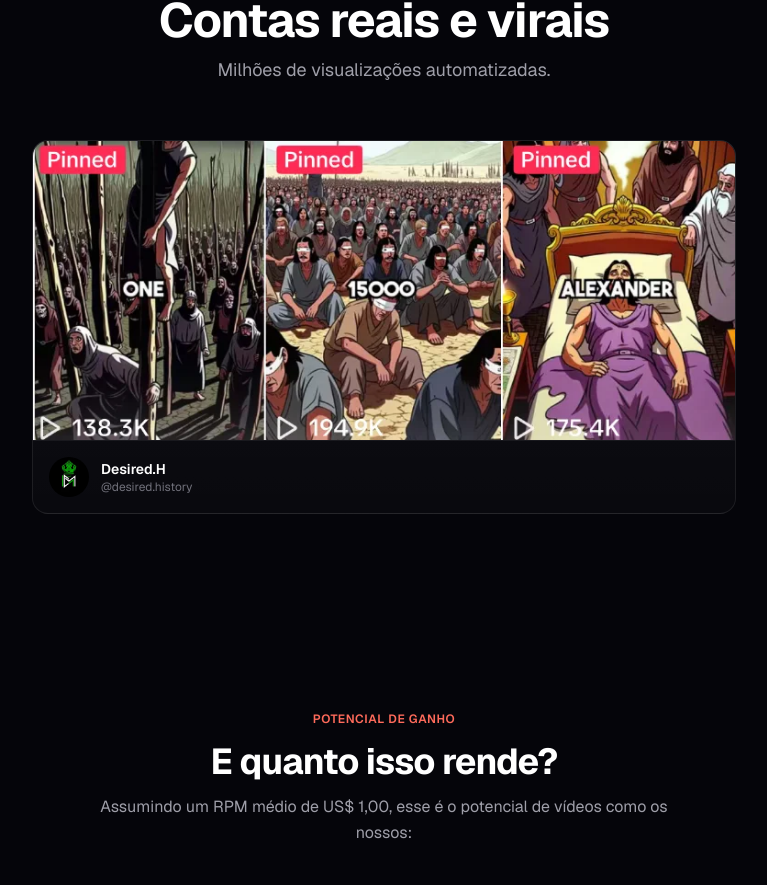
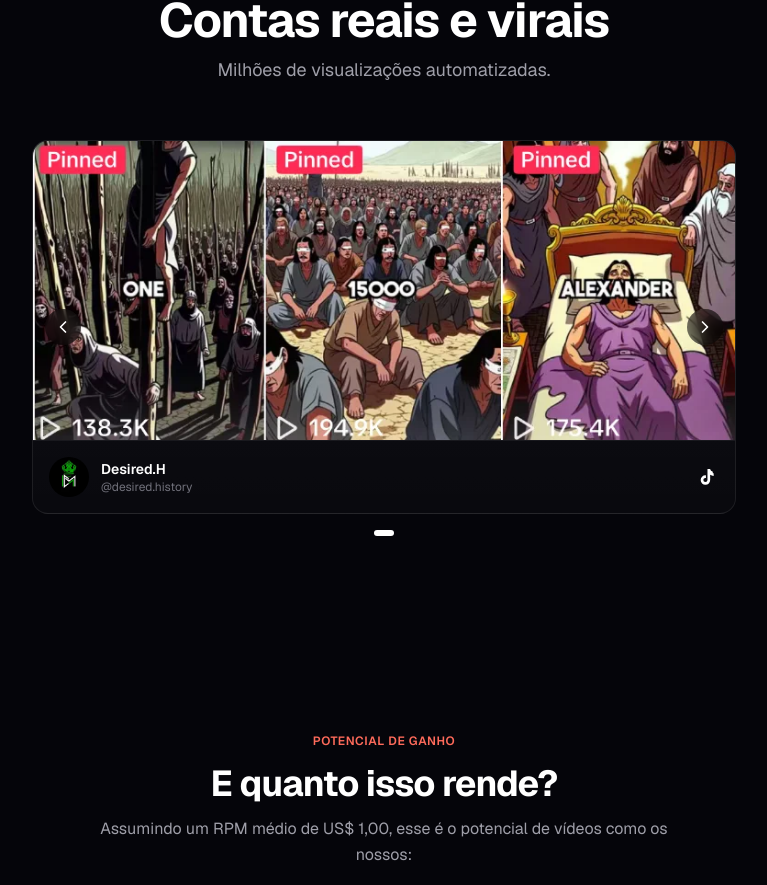
Before and after one commit to mocinhadigital/Virazo, a Next.js app: page / in a window 1280 px wide. Shown: the part 1480-2365 px from the top of the page, without its empty margins (256-1023 px from the left). Built offline with nearby package versions, Linux system fonts and the light colour scheme.

Commit message:
Transforma Contas reais e virais em carrossel real: setas circulares, indicadores de posicao e icone do TikTok na faixa inferior, estruturado para multiplas contas

```diff
--- a/src/components/landing/RealAccounts.tsx
+++ b/src/components/landing/RealAccounts.tsx
@@ -1,4 +1,40 @@
+"use client";
+
+import { useState } from "react";
+import { ChevronLeft, ChevronRight } from "lucide-react";
+
+// Estrutura pronta pra carrossel — hoje só existe 1 conjunto de conteúdo
+// real/autorizado (@desired.history). Adicionar mais contas aqui é só
+// crescer este array; setas e indicadores já se ajustam sozinhos à
+// quantidade de itens.
+const ACCOUNTS = [
+  {
+    name: "Desired.H",
+    handle: "@desired.history",
+    avatar: "/assets/avatars/desired-history.webp",
+    screenshot: "/assets/screenshots/prova-1.webp",
+  },
+];
+
+function TikTokIcon({ className }: { className?: string }) {
+  return (
+    <svg className={className} viewBox="0 0 24 24" fill="currentColor" aria-hidden="true">
+      <path d="M16.6 5.82a4.28 4.28 0 0 1-3.32-3.32h-3.1v13.1a2.48 2.48 0 1 1-2.48-2.48c.2 0 .4.02.6.06V9.98a5.6 5.6 0 0 0-.6-.03A5.7 5.7 0 1 0 13.4 15.6V9.4a7.4 7.4 0 0 0 4.2 1.3V7.6a4.28 4.28 0 0 1-1-.14 4.3 4.3 0 0 1-.02-1.64z" />
+    </svg>
+  );
+}
+
 export default function RealAccounts() {
+  const [index, setIndex] = useState(0);
+  const account = ACCOUNTS[index];
+
+  function goPrev() {
+    setIndex((i) => (i - 1 + ACCOUNTS.length) % ACCOUNTS.length);
+  }
+  function goNext() {
+    setIndex((i) => (i + 1) % ACCOUNTS.length);
+  }
+
   return (
     <section className="py-16 sm:py-20">
       <div className="mx-auto max-w-3xl px-4 text-center sm:px-6 lg:px-8">
@@ -9,26 +45,63 @@ export default function RealAccounts() {
           Milhões de visualizações automatizadas.
         </p>
 
-        <div className="card-glass mt-12 overflow-hidden rounded-2xl text-left sm:mt-14">
+        <div className="mt-12 sm:mt-14">
+          <div className="card-glass relative overflow-hidden rounded-2xl text-left">
+            <button
+              type="button"
+              onClick={goPrev}
+              aria-label="Conta anterior"
+              className="absolute left-3 top-1/2 z-10 flex h-9 w-9 -translate-y-1/2 items-center justify-center rounded-full bg-black/50 text-white backdrop-blur-sm transition-colors hover:bg-black/70"
+            >
+              <ChevronLeft className="h-5 w-5" />
+            </button>
+            <button
+              type="button"
+              onClick={goNext}
+              aria-label="Próxima conta"
+              className="absolute right-3 top-1/2 z-10 flex h-9 w-9 -translate-y-1/2 items-center justify-center rounded-full bg-black/50 text-white backdrop-blur-sm transition-colors hover:bg-black/70"
+            >
+              <ChevronRight className="h-5 w-5" />
+            </button>
+
             {/* eslint-disable-next-line @next/next/no-img-element */}
             <img
-            src="/assets/screenshots/prova-1.webp"
-            alt="Print de vídeos com alta visualização da conta @desired.history"
+              src={account.screenshot}
+              alt={`Print de vídeos com alta visualização da conta ${account.handle}`}
               className="w-full"
               loading="lazy"
             />
-          <div className="flex items-center gap-3 border-t border-white/[0.06] p-4">
+
+            <div className="flex items-center justify-between gap-3 border-t border-white/[0.06] p-4">
+              <div className="flex items-center gap-3">
                 {/* eslint-disable-next-line @next/next/no-img-element */}
                 <img
-              src="/assets/avatars/desired-history.webp"
-              alt="Desired.H"
+                  src={account.avatar}
+                  alt={account.name}
                   className="h-10 w-10 rounded-full object-cover"
                   loading="lazy"
                 />
                 <div>
-              <p className="text-sm font-semibold text-white">Desired.H</p>
-              <p className="text-xs text-zinc-500">@desired.history</p>
+                  <p className="text-sm font-semibold text-white">{account.name}</p>
+                  <p className="text-xs text-zinc-500">{account.handle}</p>
                 </div>
+              </div>
+              <TikTokIcon className="h-5 w-5 shrink-0 text-white" />
+            </div>
+          </div>
+
+          <div className="mt-4 flex items-center justify-center gap-2">
+            {ACCOUNTS.map((a, i) => (
+              <button
+                key={a.handle}
+                type="button"
+                onClick={() => setIndex(i)}
+                aria-label={`Ir para ${a.name}`}
+                className={`h-1.5 rounded-full transition-all ${
+                  i === index ? "w-5 bg-white" : "w-1.5 bg-white/25"
+                }`}
+              />
+            ))}
           </div>
         </div>
       </div>
```
Lines whose indentation alone changed are shown as unchanged.
